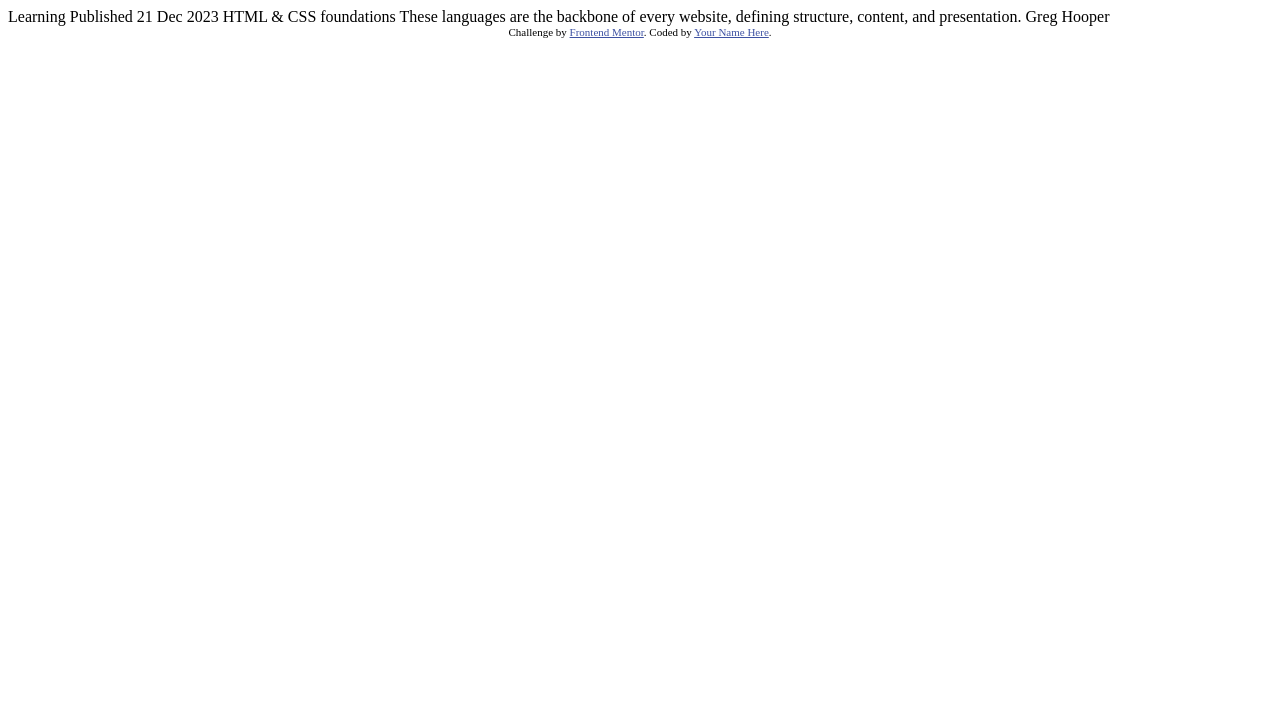
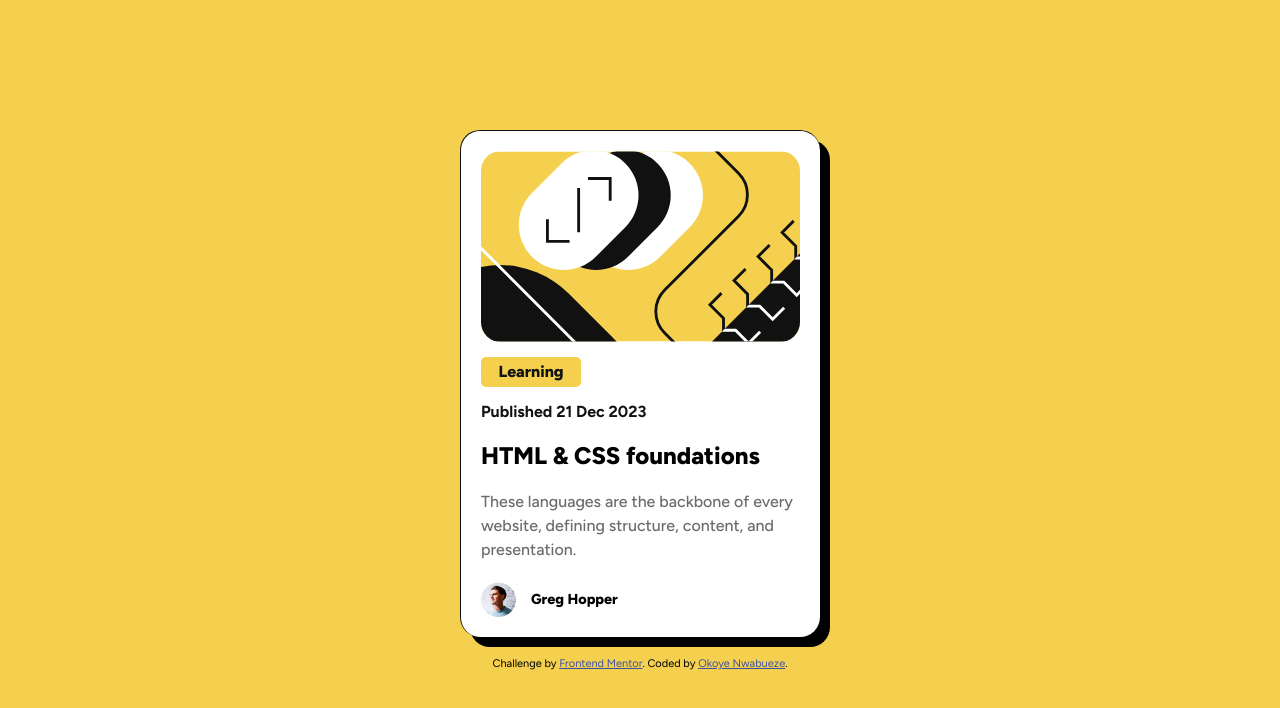
Before and after one commit to slnwrld/blog-preview-card, a plain HTML site: page index.html in a window 1280 px wide. Drawn offline with Linux system fonts and the light colour scheme.

Commit message:
Done
all primary objectives completed

```diff
--- a/index.html
+++ b/index.html
@@ -1,34 +1,53 @@
 <!DOCTYPE html>
 <html lang="en">
   <head>
-  <meta charset="UTF-8">
-  <meta name="viewport" content="width=device-width, initial-scale=1.0"> <!-- displays site properly based on user's device -->
-
-  <link rel="icon" type="image/png" sizes="32x32" href="./assets/images/favicon-32x32.png">
-
+    <meta charset="UTF-8" />
+    <meta name="viewport" content="width=device-width, initial-scale=1.0" />
+    <link
+      rel="icon"
+      type="image/png"
+      sizes="32x32"
+      href="./assets/images/favicon-32x32.png"
+    />
+    <link rel="preconnect" href="https://fonts.googleapis.com" />
+    <link rel="preconnect" href="https://fonts.gstatic.com" crossorigin />
+    <link
+      href="https://fonts.googleapis.com/css2?family=Figtree:ital,wght@0,300..900;1,300..900&display=swap"
+      rel="stylesheet"
+    />
+    <link rel="stylesheet" href="styles.css" />
     <title>Frontend Mentor | Blog preview card</title>
-
-  <!-- Feel free to remove these styles or customise in your own stylesheet 👍 -->
-  <style>
-    .attribution { font-size: 11px; text-align: center; }
-    .attribution a { color: hsl(228, 45%, 44%); }
-  </style>
   </head>
   <body>
-
-  Learning
-
-  Published 21 Dec 2023
-
-  HTML & CSS foundations
-
-  These languages are the backbone of every website, defining structure, content, and presentation.
-
-  Greg Hooper
+    <main class="card-container">
+      <img
+        src="/assets/images/illustration-article.svg"
+        alt="main-image-card"
+        class="main-image"
+      />
+      <p class="coloured-text">Learning</p>
+      <p class="date">Published 21 Dec 2023</p>
+      <h1>HTML & CSS foundations</h1>
+      <p class="main-text">
+        These languages are the backbone of every website, defining structure,
+        content, and presentation.
+      </p>
+      <div class="author-credit">
+        <img
+          src="/assets/images/image-avatar.webp"
+          alt="Greg Hooper"
+          class="author-image"
+        />
+        <p class="author-name">Greg Hopper</p>
+      </div>
+    </main>
 
     <div class="attribution">
-    Challenge by <a href="https://www.frontendmentor.io?ref=challenge" target="_blank">Frontend Mentor</a>.
-    Coded by <a href="#">Your Name Here</a>.
+      Challenge by
+      <a href="https://www.frontendmentor.io?ref=challenge" target="_blank"
+        >Frontend Mentor</a
+      >. Coded by
+      <a href="https://github.com/slnwrld" target="_blank">Okoye Nwabueze</a>.
     </div>
   </body>
 </html>
--- /dev/null
+++ b/styles.css
@@ -0,0 +1,102 @@
+:root{
+    --clr-yellow: hsl(47, 88%, 63%);
+    --clr-white: hsl(0, 0%, 100%);
+    --clr-gray-500: hsl(0, 0%, 42%);
+    --clr-grey-950: hsl(0, 0%, 7%);
+}
+
+*{
+    padding: 0;
+    margin: 0;
+    box-sizing: border-box;
+}
+
+body{
+    background-color: var(--clr-yellow);
+    height: 100vh;
+    display: flex;
+    flex-direction: column;
+    justify-content: center;
+    align-items: center;
+    gap: 20px 0;
+    font-family: "Figtree", sans-serif;
+}
+
+.card-container{
+    max-width: 360px;
+    background-color: var(--clr-white);
+    padding: 20px;
+    display: flex;
+    flex-direction: column;
+    border-radius: 20px;
+    border-top: 1px solid var(--clr-grey-950);
+    border-left: 1px solid var(--clr-grey-950);
+    box-shadow: 10px 10px black;
+}
+
+.main-image{
+    display: block;
+    width: 100%;
+    border-radius: 20px;
+    margin-bottom: 15px;
+}
+
+.coloured-text{
+    height: 30px;
+    width: 100px;
+    background-color: var(--clr-yellow);
+    color: var(--clr-grey-950);
+    font-weight: 800;
+    padding: 5px 0;
+    text-align: center;
+    border-radius: 5px;
+    margin-bottom: 15px;
+}
+
+.date{
+    font-weight: bold;
+    color: var(--clr-grey-950);
+}
+
+h1{
+    margin: 20px 0;
+    font-size: calc(1rem + 8px);
+    font-weight: 800;
+    transition: all 0.5s ease-in-out 0.5ms;
+    cursor: pointer;
+    &:active{
+        color: var(--clr-yellow);
+    }
+}
+
+.main-text{
+    font-weight: 500;
+    color: var(--clr-gray-500);
+    margin-bottom: 20px;
+    line-height: 1.5;
+}
+
+.author-credit{
+    display: flex;
+    gap: 0 15px;
+    align-items: center;
+}
+
+.author-image{
+    width: 35px;
+}
+
+.author-name{
+    font-weight: 800;
+    font-size: 0.9rem;
+}
+
+
+
+.attribution {
+    font-size: 11px; text-align: center;
+}
+
+.attribution a {
+    color: hsl(228, 45%, 44%);
+}
```
Also changed, not shown: assets/fonts/Figtree-Italic-VariableFont_wght.ttf (deleted), assets/fonts/Figtree-VariableFont_wght.ttf (deleted), assets/fonts/OFL.txt (deleted), assets/fonts/README.txt (deleted), assets/fonts/static/Figtree-ExtraBold.ttf (deleted), assets/fonts/static/Figtree-SemiBold.ttf (deleted), design/active-states.jpg (deleted), design/desktop-design.jpg (deleted), design/mobile-design.jpg (deleted), preview.jpg (deleted), 3 other files. Lines whose indentation alone changed are shown as unchanged.
